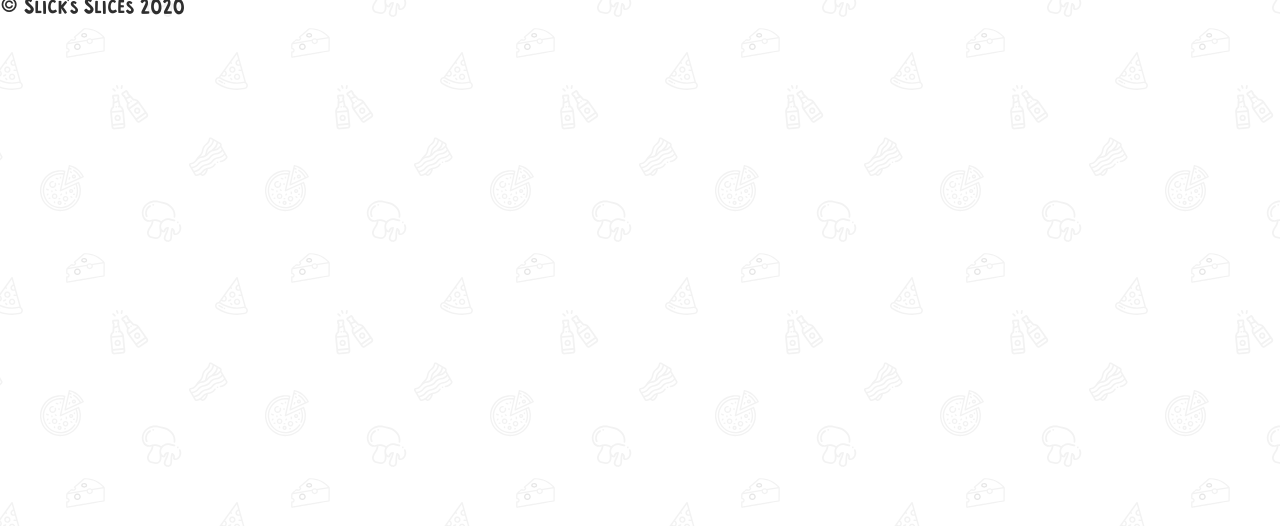
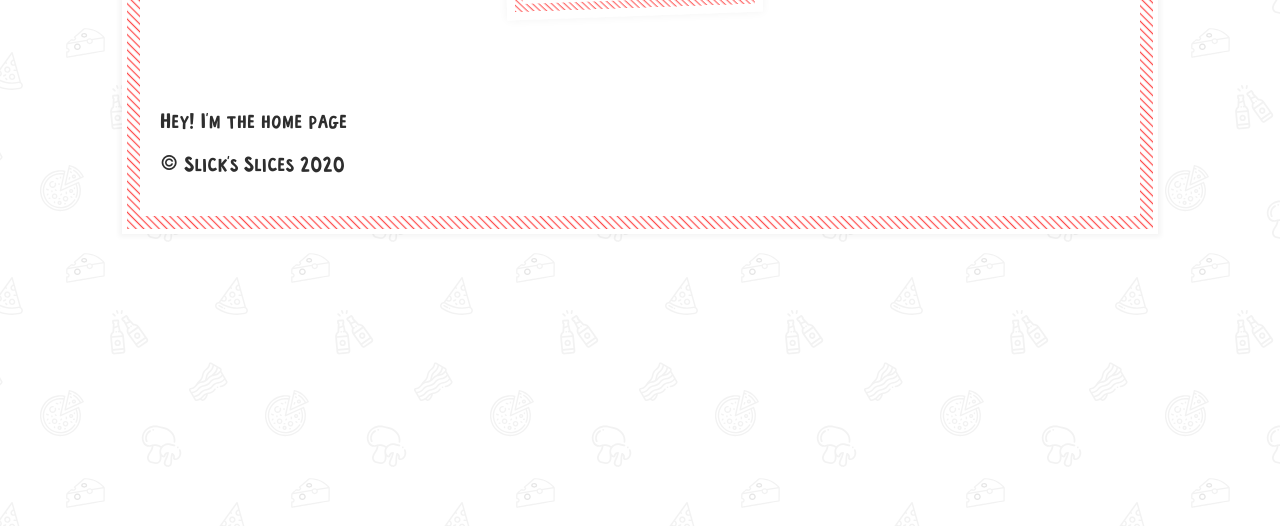
Before and after one commit to ealexisaraujo/master-gatsby, a Gatsby site in the folder gatsby/: page / in a window 1280 px wide. Shown: the part 274-800 px from the top of the page. Built offline with nearby package versions, Linux system fonts and the light colour scheme; Gatsby itself is replaced by a stand-in of ours.

Commit message:
Estilizando nuestro layout

```diff
--- a/gatsby/src/components/Layout.js
+++ b/gatsby/src/components/Layout.js
@@ -1,18 +1,45 @@
 import React from 'react';
+import styled from 'styled-components';
+import 'normalize.css';
 import Nav from './Nav';
 import Footer from './Footer';
-import 'normalize.css';
 import GlobalStyles from '../styles/GlobalStyles';
 import Typography from '../styles/Typography';
+import stripes from '../assets/images/stripes.svg';
+
+const SiteBorderStyles = styled.div`
+  max-width: 1000px;
+  margin: 12rem auto 4rem auto;
+  margin-top: clamp(2rem, 10vw, 12rem);
+  background: white url(${stripes});
+  background-size: 1500px;
+  padding: 5px;
+  padding: clamp(5px, 1vw, 25px);
+  box-shadow: 0 0 5px 3px rgba(0, 0, 0, 0.044);
+  border: 5px solid white;
+  @media (max-width: 1100px) {
+    margin-left: 1.5rem;
+    margin-right: 1.5rem;
+  }
+`;
+
+const ContentStyles = styled.div`
+  background: white;
+  padding: 2rem;
+`;
 
 export default function Layout({ children }) {
   return (
-    <div>
+    <>
       <GlobalStyles />
       <Typography />
-      <Nav />
-      {children}
-      <Footer />
-    </div>
+      <SiteBorderStyles>
+        <ContentStyles>
+          <Nav />
+          {children}
+          <Footer />
+        </ContentStyles>
+      </SiteBorderStyles>
+    </>
   );
 }
```
